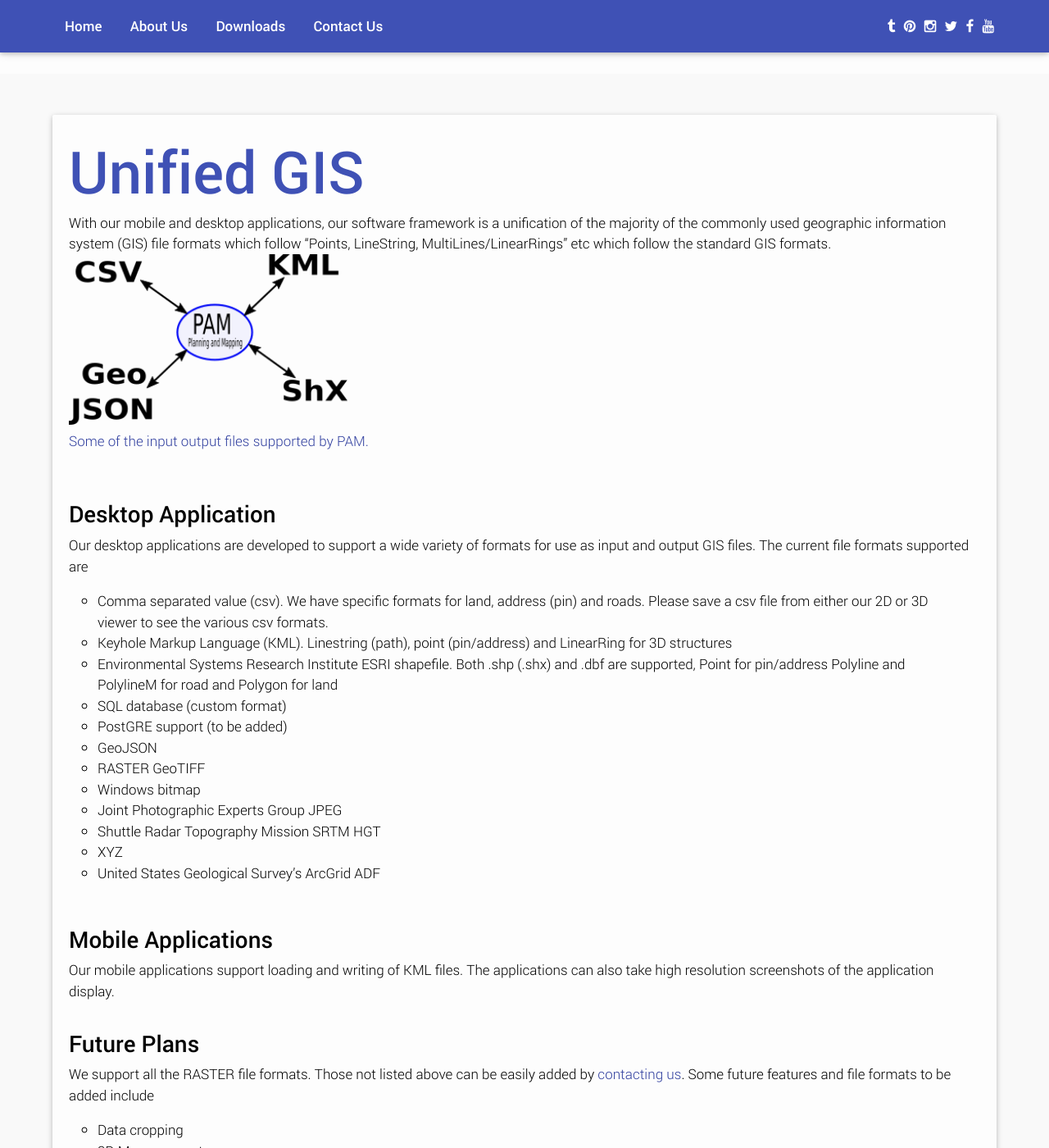
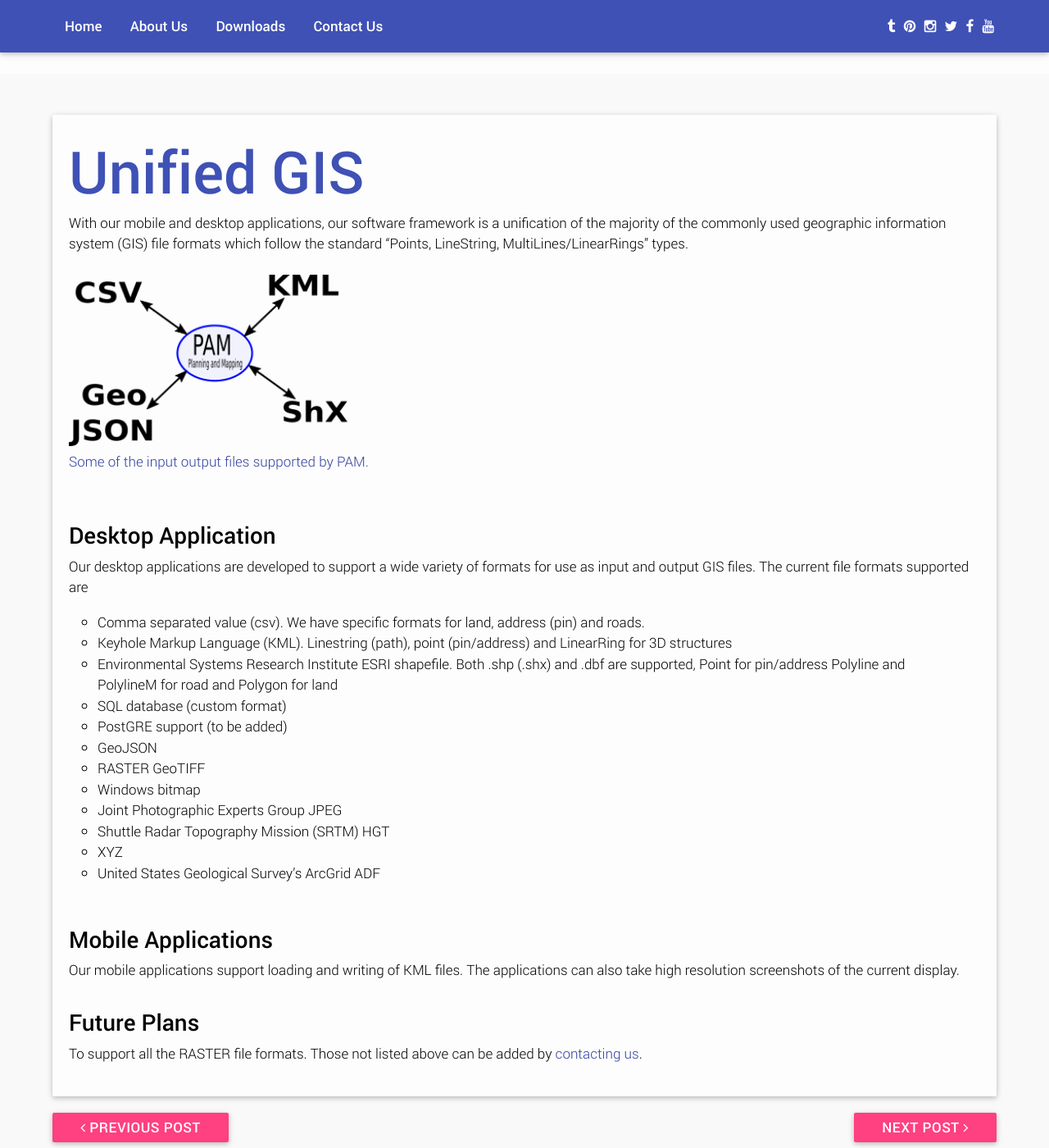
Before and after one commit to dnovichman-tmp/dnovichman-tmp.github.io, a Jekyll site: the page built from _posts/2019-05-01-unified_gis.md, in a window 1280 px wide and 1400 px high, scrolled down 194 px. Shown: the whole window at 82% size. Built offline with Jekyll 4.4.1, drawn with Linux system fonts in a browser that asks for light colours.

Commit message:
fixed few sentences

```diff
--- a/_posts/2019-05-01-unified_gis.md
+++ b/_posts/2019-05-01-unified_gis.md
@@ -4,7 +4,8 @@
 title: Unified GIS
 layout: post-full
 ---
-With our mobile and desktop applications, our software framework is a unification of the majority of the commonly used geographic information system (GIS) file formats which follow "Points, LineString, MultiLines/LinearRings" etc which follow the standard GIS formats.
+With our mobile and desktop applications, our software framework is a unification of the majority of the commonly used geographic information system (GIS) file formats which follow the standard "Points, LineString, MultiLines/LinearRings" types.
+<br/>
 <br/>
 <figure>
 <a href="/media/compressed/unified_gis.png
@@ -16,7 +17,7 @@
 <br/>
 ##### Desktop Application
 Our desktop applications are developed to support a wide variety of formats for use as input and output GIS files. The current file formats supported are
-* Comma separated value (csv). We have specific formats for land, address (pin) and roads. Please save a csv file from either our 2D or 3D viewer to see the various csv formats.
+* Comma separated value (csv). We have specific formats for land, address (pin) and roads.
 * Keyhole Markup Language (KML). Linestring (path), point (pin/address) and LinearRing for 3D structures
 * Environmental Systems Research Institute ESRI shapefile. Both .shp (.shx) and .dbf are supported, Point for pin/address Polyline and PolylineM for road and Polygon for land
 * SQL database (custom format)
@@ -25,18 +26,15 @@
 * RASTER GeoTIFF
 * Windows bitmap
 * Joint Photographic Experts Group JPEG
-* Shuttle Radar Topography Mission SRTM HGT
+* Shuttle Radar Topography Mission (SRTM) HGT
 * XYZ
 * United States Geological Survey's ArcGrid ADF
 
 <br/>
 ##### Mobile Applications
-Our mobile applications support loading and writing of KML files. The applications can also take high resolution screenshots of the application display.
+Our mobile applications support loading and writing of KML files. The applications can also take high resolution screenshots of the current display.
 <br/>
 <br/>
 
 ##### Future Plans
-We support all the RASTER file formats. Those not listed above can be easily added by [contacting us](/contact_us). Some future features and file formats to be added include
-* Data cropping
-* 3D Measurements
-* Dae
+To support all the RASTER file formats. Those not listed above can be added by [contacting us](/contact_us).
```
Also changed, not shown: _posts/2019-02-07-analytics.md (+3 -3 lines), _posts/2019-05-01-land_digitisation.md (+8 -1 lines), _posts/2019-05-02-concept.md (+4 -4 lines).
